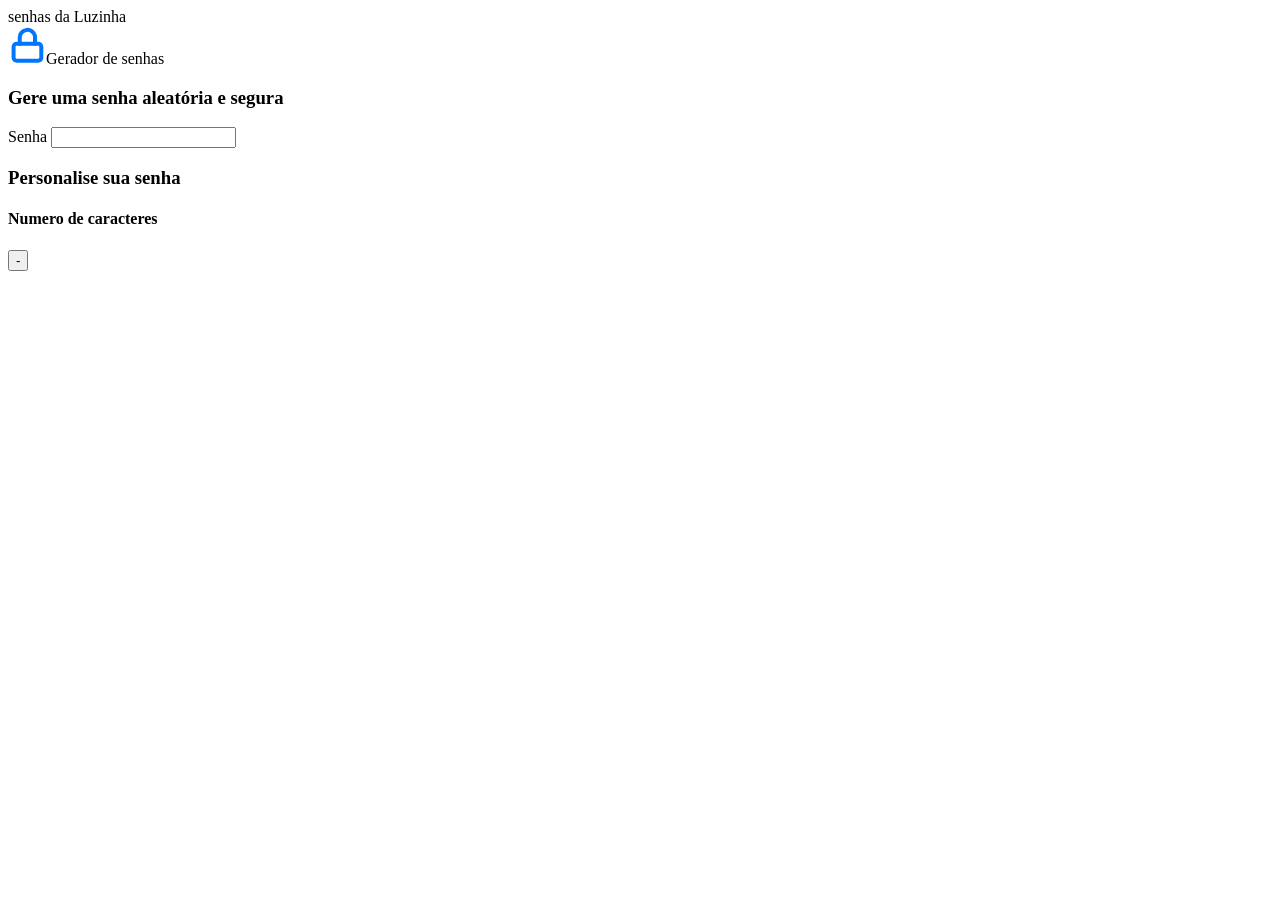
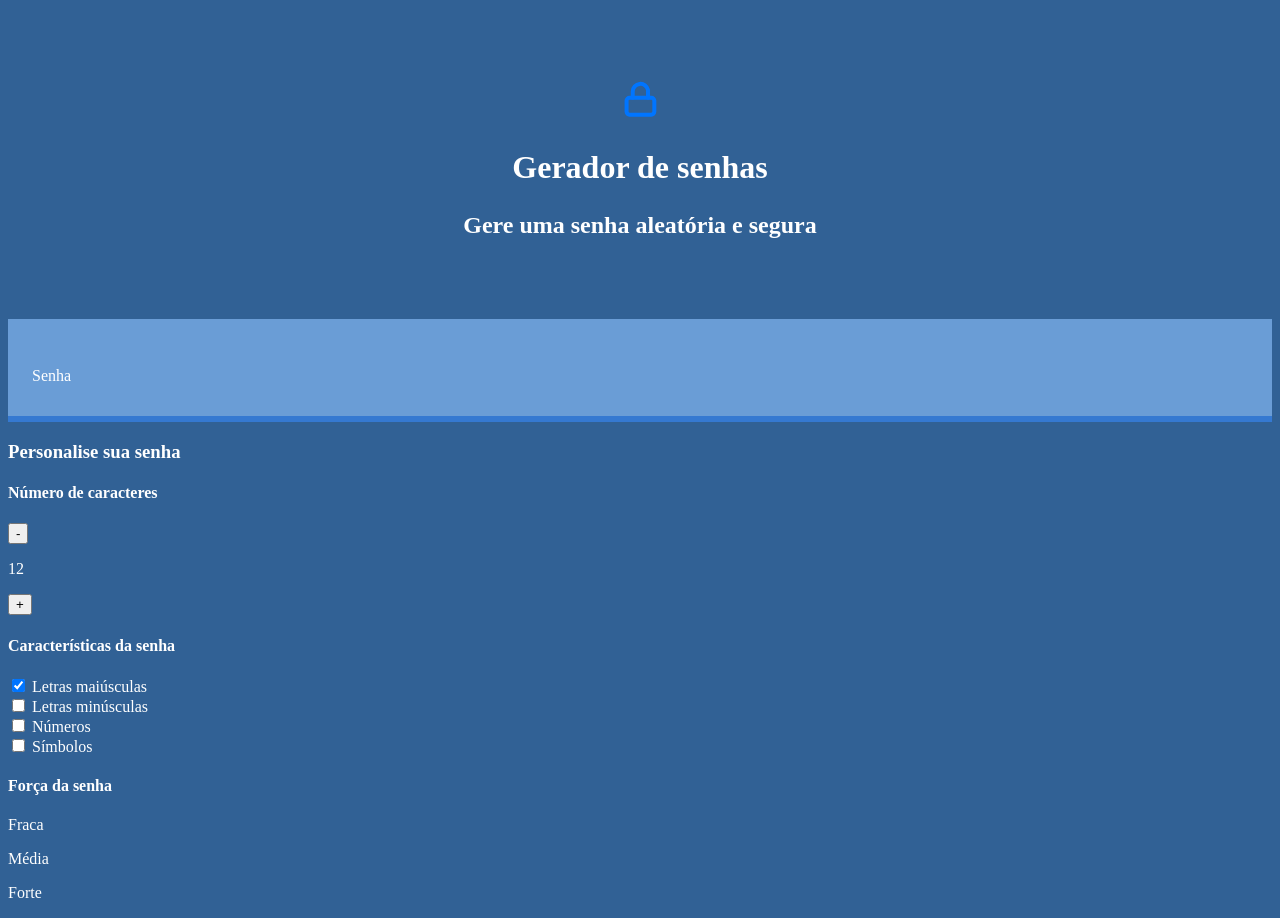
Before and after one commit to luisethyomi/senha-segura, a plain HTML site: page index.html in a window 1280 px wide. Before the commit the page ends 800 px from the top, so only its background shows below. Drawn offline with Linux system fonts and the light colour scheme.

Commit message:
Add files via upload

```diff
--- a/index.html
+++ b/index.html
@@ -4,13 +4,19 @@
 <head>
     <meta charset="UTF-8">
     <meta name="viewport" content="width=device-width, initial-scale=1.0">
-    <link rel="stylesheet" href="style.css" <title>senhas da Luzinha</title>
+    <link rel="preconnect" href="https://fonts.googleapis.com">
+    <link rel="preconnect" href="https://fonts.gstatic.com" crossorigin>
+    <link href="https://fonts.googleapis.com/css2?family=Karla:ital,wght@0,200..800;1,200..800&display=swap"
+        rel="stylesheet">
+    <link rel="stylesheet" href="style.css">
+    <title>senhas da Luzinha</title>
 </head>
 
 <body>
     <section class="conteudo">
         <div class="conteudo-titulo">
-            <img src="unlock.svg" alt="cadeado" <h2 class="titulo-principal">Gerador de senhas</h2>
+            <img src="unlock.svg" alt="cadeado">
+            <h2 class="titulo-principal">Gerador de senhas</h2>
             <h3 class="titulo-secundario">Gere uma senha aleatória e segura</h3>
         </div>
         <div class="conteudo-senha">
@@ -21,15 +27,52 @@
             <h3 class="parametro-titulo">Personalise sua senha</h3>
             <div class="parametro-coluna__senha">
                 <div class="parametro-senha">
-                    <h4 class="parametro-senha__titulo">Numero de caracteres</h4>
+                    <h4 class="parametro-senha__titulo">Número de caracteres</h4>
                     <div class="parametro-senha-botoes">
                         <button class="parametro-senha__botao">-</button>
-
-
+                        <p class="parametro-senha__texto">12</p>
+                        <button class="parametro-senha__botao">+</button>
                     </div>
+                </div>
+                <div class="parametro-senha">
+                    <h4 class="parametro-senha__titulo">Características da senha</h4>
+                    <div class="parametro-senha-checkbox">
+                        <input name="maiusculo" type="checkbox" class="checkbox" checked>
+                        <label for="maiusculo">Letras maiúsculas</label>
+                    </div>
+                    <div class="parametro-senha-checkbox">
+                        <input name="minusculo" type="checkbox" class="checkbox">
+                        <label for="minusculo">Letras minúsculas</label>
+                    </div>
+                    <div class="parametro-senha-checkbox">
+                        <input name="numero" type="checkbox" class="checkbox">
+                        <label for="numero">Números</label>
+                    </div>
+                    <div class="parametro-senha-checkbox">
+                        <input name="simbolo" type="checkbox" class="checkbox">
+                        <label for="simbolo">Símbolos</label>
+                    </div>
+                </div>
+                <div class="parametro-senha">
+                    <h4 class="parametro-senha__titulo">Força da senha</h4>
+                    <div class="barra"></div>
+                    <div class="forca fraca"></div>
+                    <div class="parametro-senha-textos">
+                        <p>Fraca</p>
+                        <p>Média</p>
+                        <p>Forte</p>
+                    </div>
+                    <p class="entropia"></p>
                 </div>
             </div>
         </div>
+    </section>
+
+
+    </div>
+    </div>
+    </div>
+    </div>
 </body>
 
 </html>
--- a/style.css
+++ b/style.css
@@ -0,0 +1,51 @@
+@import url('https://fonts.googleapis.com/css2?family=Karla:ital,wght@0,200..800;1,200..800&display=swap');
+
+:root{
+
+     --branco: white;
+     --cor-de-fundo: #094381d5;
+     --fundo-senha: #6a9dd6;
+     --fundo-texto: #071729;
+     --borda: #3579d1;
+     --Karla: 'Karla' monospace;
+}
+
+
+body{
+
+    color:var(--branco);
+    background-color: var(--cor-de-fundo);
+    font-family: var(--Karla);
+}
+
+.titulo-principal{
+    font-family: var(--Karla);
+    font-size: 32px;
+}
+
+.titulo-secundario{
+    font-size:  24px;
+}
+
+.conteudo-titulo{
+    text-align: center;
+    margin-top: 80px;
+}
+
+.conteudo-senha{
+    margin-top: 80px;
+    background: var(--fundo-senha);
+    padding: 24px;
+    border-bottom: 6px solid var(--borda);
+
+}
+
+#campo-senha{
+
+    background-color: var(--fundo-senha);
+    border: none;
+    color: var(--branco);
+    font-family: var(--Karla);
+    font-size: 40px;
+    width: 70%;
+}
```
